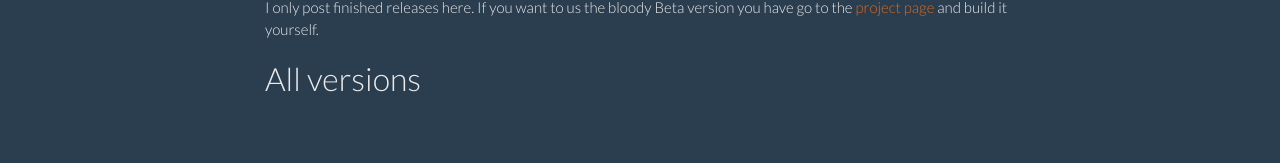
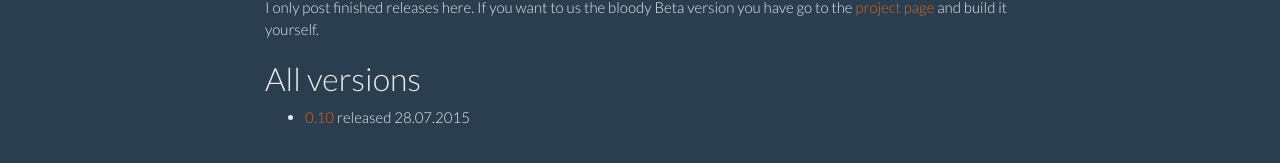
Before and after one commit to neviim/midi-respons0r, a Jekyll site: the page built from download.md, in a window 1280 px wide. Shown: the part 302-465 px from the top of the page. Built offline with Jekyll 4.4.1, drawn with Linux system fonts in a browser that asks for light colours; nearby versions of some CDN libraries; part of the change alters nothing that is shown.

```diff
--- a/_config.yml
+++ b/_config.yml
@@ -6,7 +6,7 @@ keywords: "Renoise, Midi-Controller"
 baseurl: "/midi-respons0r"
 url: "http://mrvandalo.github.io"
 
-actual_version: "Respons0r-0.10.xrnx"
+actual_version: "Midi-Respons0r-0.10.xrnx"
 
 # Build settings
 markdown: kramdown
--- a/download.md
+++ b/download.md
@@ -15,3 +15,5 @@ I only post finished releases here. If you want to us the bloody Beta version yo
 [project page](https://github.com/mrVanDalo/midi-respons0r/tree/develop) and build it yourself.
 
 ## All versions
+
+* [0.10]( {{ site.baseurl }}/downloads/Midi-Respons0r-0.10.xrnx ) released 28.07.2015
```
Also changed, not shown: changelog.md.
